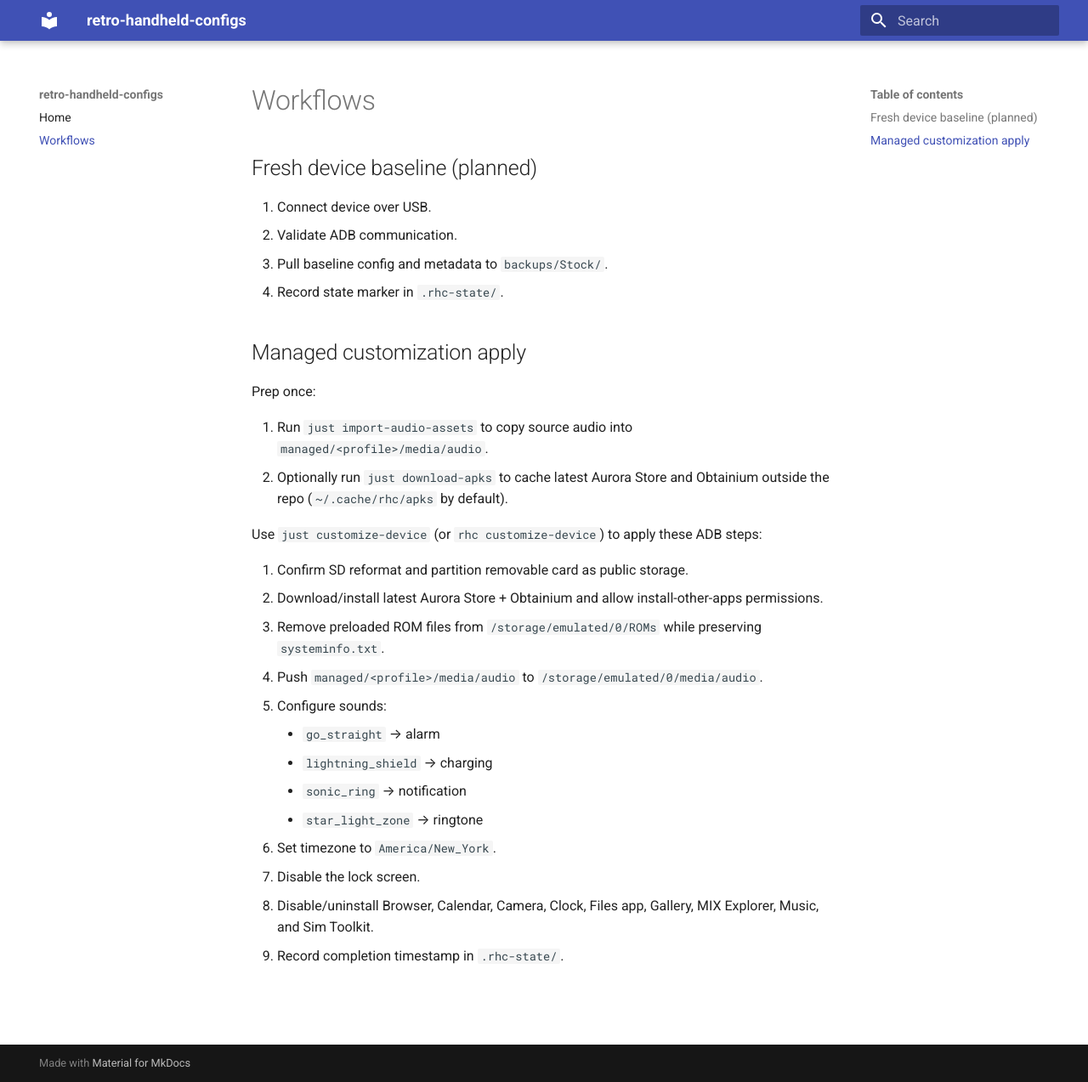
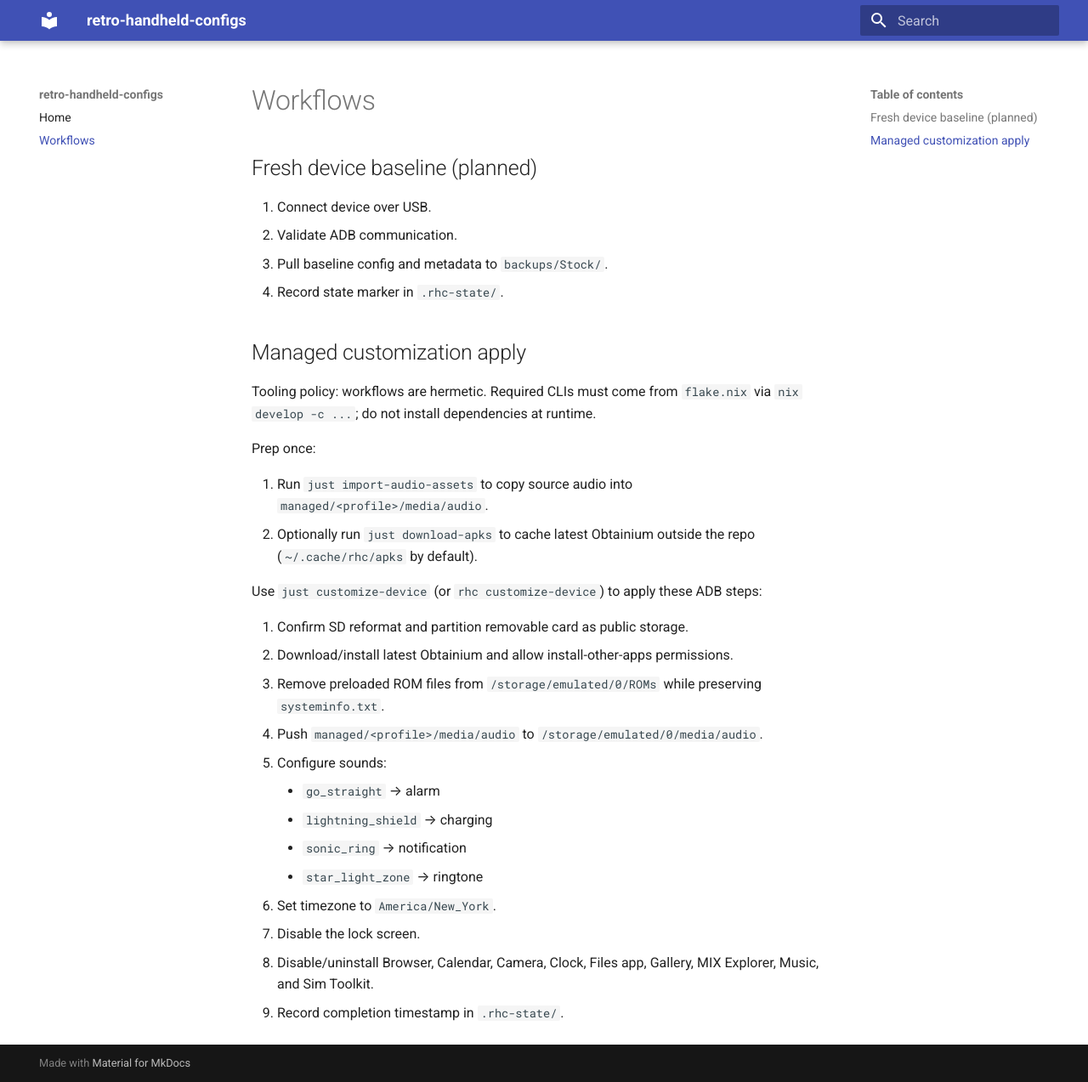
Before and after one commit to karl-vanderslice/retro-handheld-configs, an MkDocs documentation site: the page built from docs/workflows.md, in a window 1280 px wide and 1273 px high. Shown: the whole window at 85% size. Built offline with MkDocs 1.6.1 and Material for MkDocs 9.7.7, drawn with Linux system fonts in a browser that asks for light colours.

Commit message:
feat(workflows): simplify customize flow and enforce hermetic tooling
- add customize/customize-auto Just targets and keep legacy aliases

- remove Aurora Store download/install path from CLI and docs

- source optional .envrc.local and ignore local env files

- document hermetic tooling policy in AGENTS and workflows docs

```diff
--- a/docs/workflows.md
+++ b/docs/workflows.md
@@ -9,15 +9,17 @@
 
 ## Managed customization apply
 
+Tooling policy: workflows are hermetic. Required CLIs must come from `flake.nix` via `nix develop -c ...`; do not install dependencies at runtime.
+
 Prep once:
 
 1. Run `just import-audio-assets` to copy source audio into `managed/<profile>/media/audio`.
-2. Optionally run `just download-apks` to cache latest Aurora Store and Obtainium outside the repo (`~/.cache/rhc/apks` by default).
+2. Optionally run `just download-apks` to cache latest Obtainium outside the repo (`~/.cache/rhc/apks` by default).
 
 Use `just customize-device` (or `rhc customize-device`) to apply these ADB steps:
 
 1. Confirm SD reformat and partition removable card as public storage.
-2. Download/install latest Aurora Store + Obtainium and allow install-other-apps permissions.
+2. Download/install latest Obtainium and allow install-other-apps permissions.
 3. Remove preloaded ROM files from `/storage/emulated/0/ROMs` while preserving `systeminfo.txt`.
 4. Push `managed/<profile>/media/audio` to `/storage/emulated/0/media/audio`.
 5. Configure sounds:
```
Also changed, not shown: AGENTS.md (+2 -0 lines), README.md (+8 -4 lines), 4 other files.
